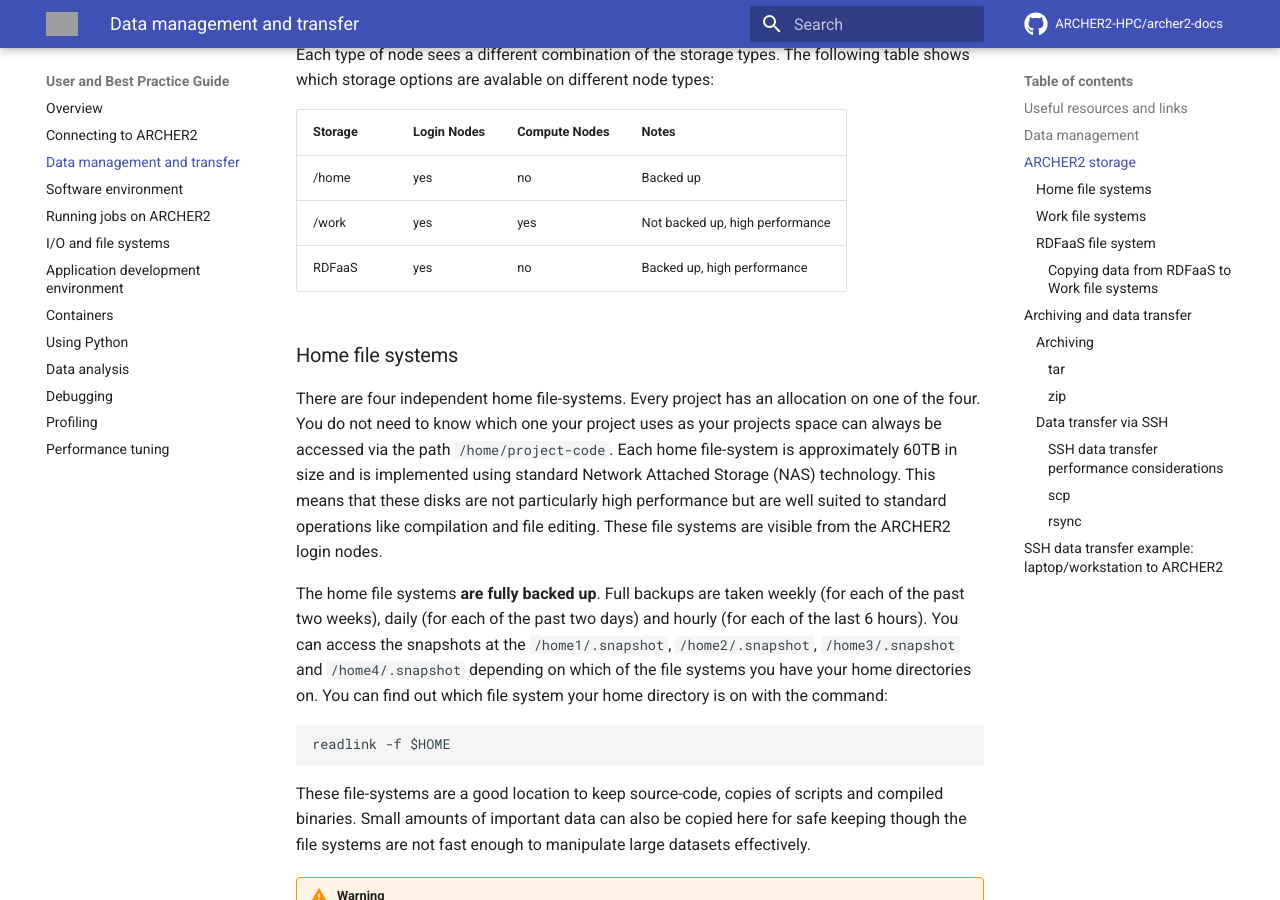
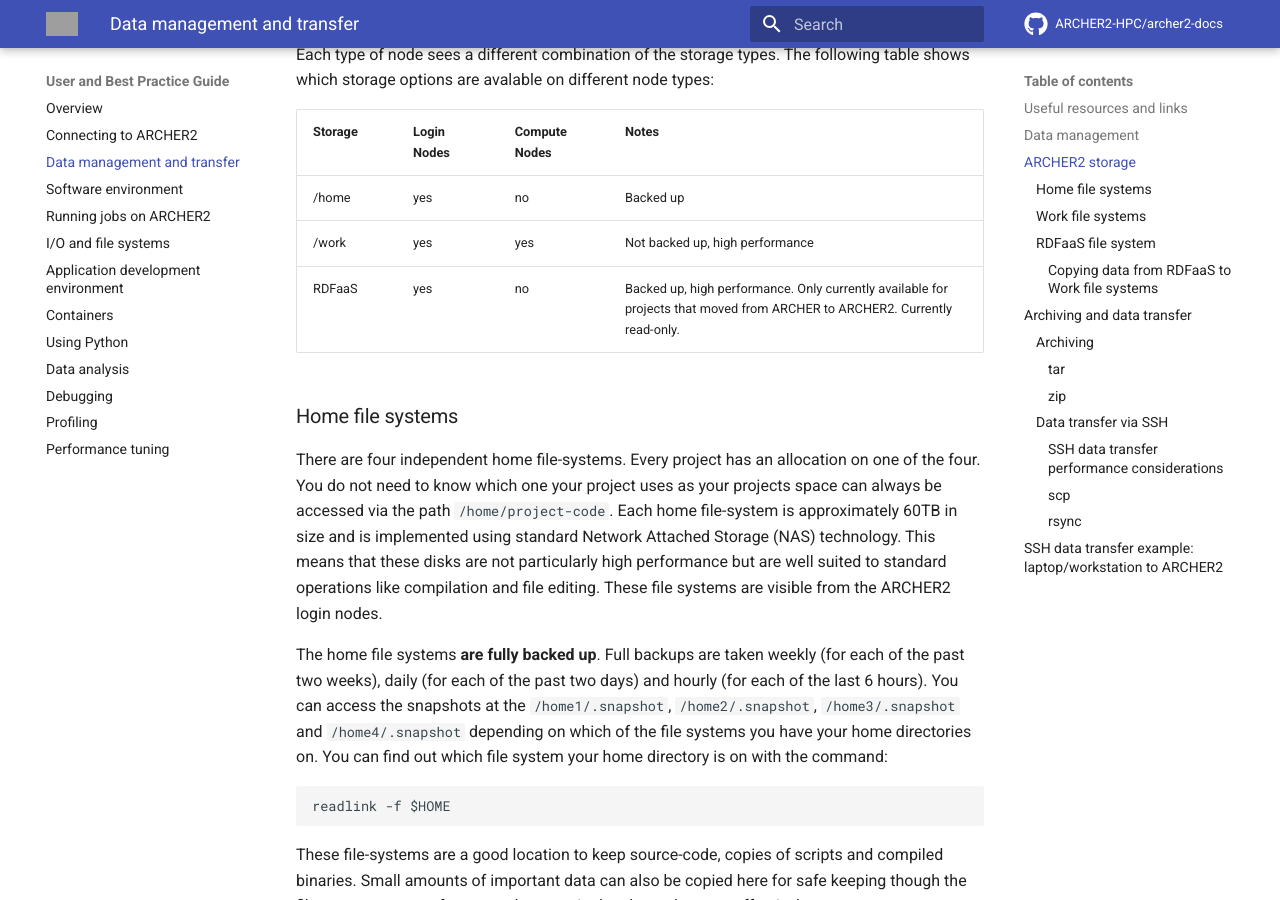
Before and after one commit to ARCHER2-HPC/archer2-docs, an MkDocs documentation site: the page built from docs/user-guide/data.md, in a window 1280 px wide and 900 px high, scrolled down 1122 px. Built offline with MkDocs 1.6.1 and Material for MkDocs 9.7.7, drawn with Linux system fonts in a browser that asks for light colours; comment, search, counter and statistics services are not loaded; grey boxes are pictures that could not be loaded.

Commit message:
Addresses reviewer comments

```diff
--- a/docs/user-guide/data.md
+++ b/docs/user-guide/data.md
@@ -47,7 +47,7 @@
 |---------|-------------|---------------|-------|
 | /home   | yes         | no            | Backed up |
 | /work   | yes         | yes           | Not backed up, high performance |
-| RDFaaS  | yes         | no            | Backed up, high performance |
+| RDFaaS  | yes         | no            | Backed up, high performance. Only currently available for projects that moved from ARCHER to ARCHER2. Currently read-only. |
 
 ### Home file systems
 
```
